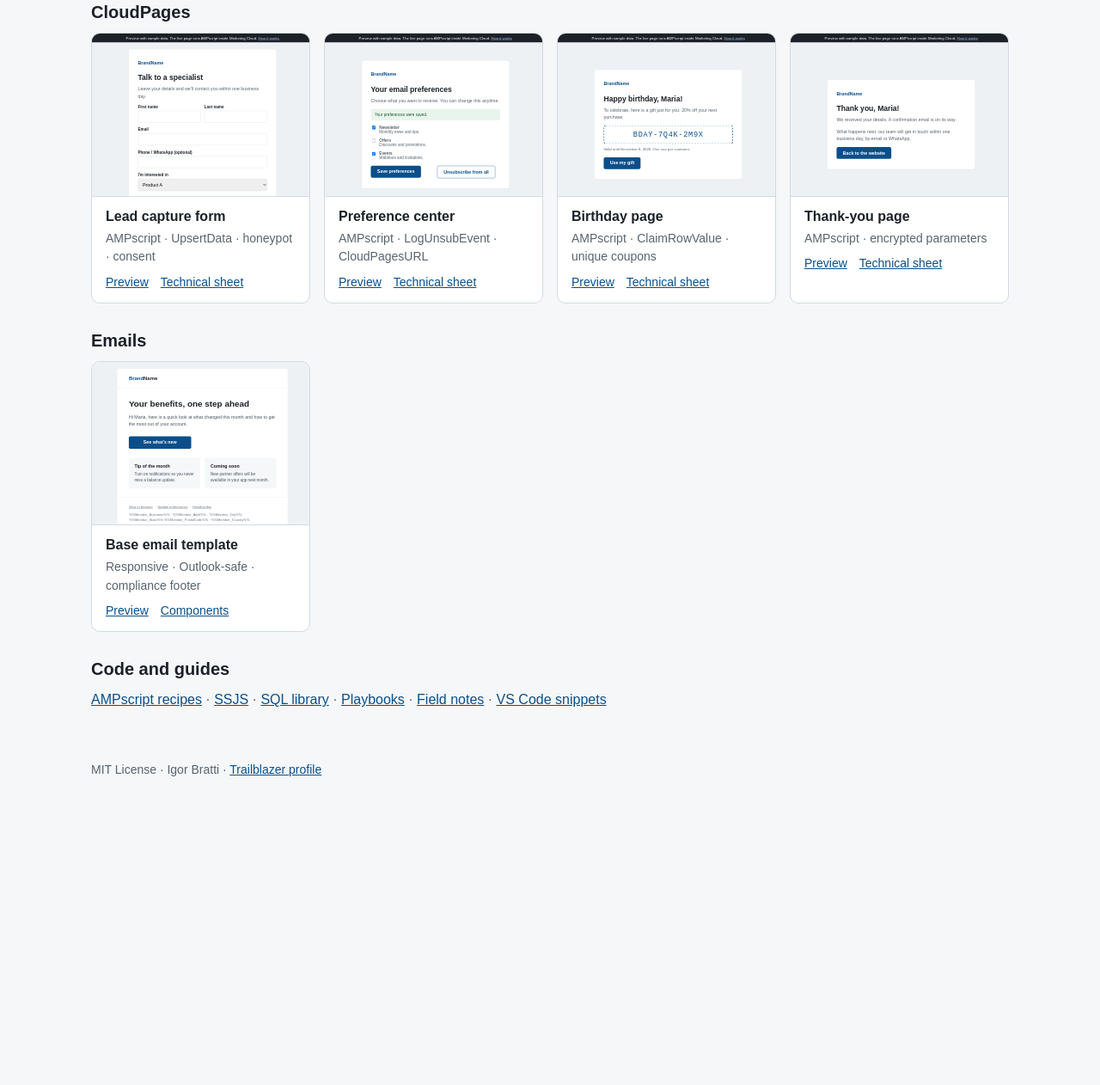
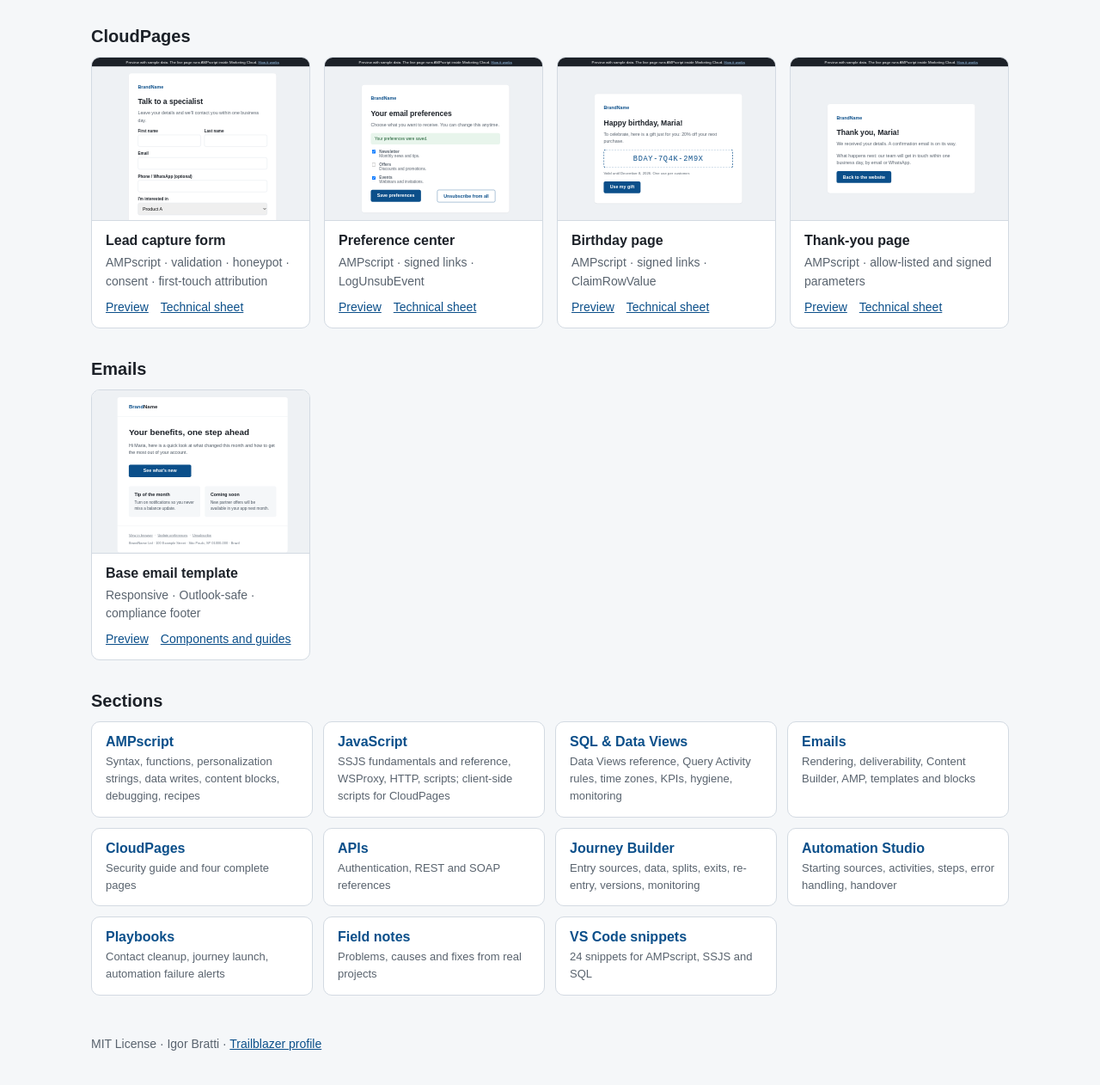
Before and after one commit to IgorBratti/sfmc-handbook, a plain HTML site: page index.html in a window 1280 px wide. Shown: the part 193-1455 px from the top of the page at 86% size. Before the commit the page ends 1136 px from the top, so only its background shows below. Drawn offline with Linux system fonts and the light colour scheme.

Commit message:
Update playbooks, field notes, snippets and root docs

```diff
--- a/index.html
+++ b/index.html
@@ -4,17 +4,18 @@
   <meta charset="utf-8">
   <meta name="viewport" content="width=device-width, initial-scale=1">
   <title>SFMC Handbook · Igor Bratti</title>
-  <meta name="description" content="Salesforce Marketing Cloud CloudPages, emails, AMPscript, SSJS, SQL and playbooks by Igor Bratti.">
+  <meta name="description" content="Salesforce Marketing Cloud reference and library by Igor Bratti: AMPscript, SSJS, SQL and Data Views, emails, CloudPages, APIs, Journey Builder, Automation Studio and playbooks.">
   <style>
     :root { --ink:#1c2128; --muted:#59636e; --accent:#0b4f8a; --bg:#f5f7f9; --line:#d3dae2; }
     * { box-sizing:border-box; }
     body { margin:0; font-family:Arial, Helvetica, sans-serif; color:var(--ink); background:var(--bg); }
-    header { max-width:1100px; margin:0 auto; padding:40px 16px 8px; }
+    header, main, footer { max-width:1100px; margin:0 auto; padding-left:16px; padding-right:16px; }
+    header { padding-top:40px; padding-bottom:8px; }
     h1 { margin:0 0 8px; font-size:30px; }
-    h2 { margin:32px 0 12px; font-size:20px; }
+    h2 { margin:36px 0 12px; font-size:20px; }
     p { margin:0 0 12px; color:var(--muted); line-height:1.55; }
     a { color:var(--accent); }
-    main { max-width:1100px; margin:0 auto; padding:0 16px 48px; }
+    main { padding-bottom:48px; }
     .grid { display:grid; grid-template-columns:repeat(auto-fill, minmax(250px, 1fr)); gap:16px; }
     .card { background:#fff; border:1px solid var(--line); border-radius:10px; overflow:hidden; display:flex; flex-direction:column; }
     .thumb { height:190px; overflow:hidden; border-bottom:1px solid var(--line); background:#eef1f4; }
@@ -22,15 +23,19 @@
     .body { padding:14px 16px 16px; }
     .body h3 { margin:0 0 6px; font-size:16px; }
     .body p { font-size:14px; margin:0 0 10px; }
-    .links { font-size:14px; display:flex; gap:14px; }
+    .links { font-size:14px; display:flex; gap:14px; flex-wrap:wrap; }
     .tags { font-size:12px; color:var(--muted); margin:0 0 8px; }
-    footer { max-width:1100px; margin:0 auto; padding:0 16px 40px; font-size:14px; color:var(--muted); }
+    .sections { display:grid; grid-template-columns:repeat(auto-fill, minmax(220px, 1fr)); gap:12px; }
+    .section { background:#fff; border:1px solid var(--line); border-radius:10px; padding:14px 16px; text-decoration:none; color:var(--ink); }
+    .section strong { display:block; margin-bottom:4px; color:var(--accent); }
+    .section span { font-size:13px; color:var(--muted); line-height:1.45; }
+    footer { padding-bottom:40px; font-size:14px; color:var(--muted); }
   </style>
 </head>
 <body>
   <header>
     <h1>Salesforce Marketing Cloud Handbook</h1>
-    <p>CloudPages, emails, AMPscript, SSJS, SQL and playbooks, with technical sheets and live previews.
+    <p>Reference, guides and copy-ready code for Marketing Cloud Engagement: AMPscript, SSJS, SQL and Data Views, emails, CloudPages, APIs, Journey Builder, Automation Studio and playbooks.
        Built by <a href="https://www.linkedin.com/in/igor-bratti/">Igor Bratti</a> ·
        <a href="https://github.com/IgorBratti/sfmc-handbook">Source on GitHub</a></p>
     <p>Previews use sample data. The real pages run AMPscript inside Marketing Cloud.</p>
@@ -40,22 +45,22 @@
     <div class="grid">
       <article class="card">
         <div class="thumb"><iframe src="cloudpages/lead-capture-form/preview.html" title="Lead capture form" loading="lazy" tabindex="-1"></iframe></div>
-        <div class="body"><h3>Lead capture form</h3><p class="tags">AMPscript · UpsertData · honeypot · consent</p>
+        <div class="body"><h3>Lead capture form</h3><p class="tags">AMPscript · validation · honeypot · consent · first-touch attribution</p>
           <div class="links"><a href="cloudpages/lead-capture-form/preview.html">Preview</a><a href="https://github.com/IgorBratti/sfmc-handbook/tree/main/cloudpages/lead-capture-form">Technical sheet</a></div></div>
       </article>
       <article class="card">
         <div class="thumb"><iframe src="cloudpages/preference-center/preview.html" title="Preference center" loading="lazy" tabindex="-1"></iframe></div>
-        <div class="body"><h3>Preference center</h3><p class="tags">AMPscript · LogUnsubEvent · CloudPagesURL</p>
+        <div class="body"><h3>Preference center</h3><p class="tags">AMPscript · signed links · LogUnsubEvent</p>
           <div class="links"><a href="cloudpages/preference-center/preview.html">Preview</a><a href="https://github.com/IgorBratti/sfmc-handbook/tree/main/cloudpages/preference-center">Technical sheet</a></div></div>
       </article>
       <article class="card">
         <div class="thumb"><iframe src="cloudpages/birthday-page/preview.html" title="Birthday page" loading="lazy" tabindex="-1"></iframe></div>
-        <div class="body"><h3>Birthday page</h3><p class="tags">AMPscript · ClaimRowValue · unique coupons</p>
+        <div class="body"><h3>Birthday page</h3><p class="tags">AMPscript · signed links · ClaimRowValue</p>
           <div class="links"><a href="cloudpages/birthday-page/preview.html">Preview</a><a href="https://github.com/IgorBratti/sfmc-handbook/tree/main/cloudpages/birthday-page">Technical sheet</a></div></div>
       </article>
       <article class="card">
         <div class="thumb"><iframe src="cloudpages/thank-you-page/preview.html" title="Thank-you page" loading="lazy" tabindex="-1"></iframe></div>
-        <div class="body"><h3>Thank-you page</h3><p class="tags">AMPscript · encrypted parameters</p>
+        <div class="body"><h3>Thank-you page</h3><p class="tags">AMPscript · allow-listed and signed parameters</p>
           <div class="links"><a href="cloudpages/thank-you-page/preview.html">Preview</a><a href="https://github.com/IgorBratti/sfmc-handbook/tree/main/cloudpages/thank-you-page">Technical sheet</a></div></div>
       </article>
     </div>
@@ -63,21 +68,26 @@
     <h2>Emails</h2>
     <div class="grid">
       <article class="card">
-        <div class="thumb"><iframe src="emails/templates/base-template.html" title="Base email template" loading="lazy" tabindex="-1"></iframe></div>
+        <div class="thumb"><iframe src="emails/templates/base-template-preview.html" title="Base email template" loading="lazy" tabindex="-1"></iframe></div>
         <div class="body"><h3>Base email template</h3><p class="tags">Responsive · Outlook-safe · compliance footer</p>
-          <div class="links"><a href="emails/templates/base-template.html">Preview</a><a href="https://github.com/IgorBratti/sfmc-handbook/tree/main/emails">Components</a></div></div>
+          <div class="links"><a href="emails/templates/base-template-preview.html">Preview</a><a href="https://github.com/IgorBratti/sfmc-handbook/tree/main/emails">Components and guides</a></div></div>
       </article>
     </div>
 
-    <h2>Code and guides</h2>
-    <p>
-      <a href="https://github.com/IgorBratti/sfmc-handbook/tree/main/ampscript">AMPscript recipes</a> ·
-      <a href="https://github.com/IgorBratti/sfmc-handbook/tree/main/ssjs">SSJS</a> ·
-      <a href="https://github.com/IgorBratti/sfmc-handbook/tree/main/sql">SQL library</a> ·
-      <a href="https://github.com/IgorBratti/sfmc-handbook/tree/main/playbooks">Playbooks</a> ·
-      <a href="https://github.com/IgorBratti/sfmc-handbook/tree/main/field-notes">Field notes</a> ·
-      <a href="https://github.com/IgorBratti/sfmc-handbook/tree/main/tools/vscode-snippets">VS Code snippets</a>
-    </p>
+    <h2>Sections</h2>
+    <div class="sections">
+      <a class="section" href="https://github.com/IgorBratti/sfmc-handbook/tree/main/ampscript"><strong>AMPscript</strong><span>Syntax, functions, personalization strings, data writes, content blocks, debugging, recipes</span></a>
+      <a class="section" href="https://github.com/IgorBratti/sfmc-handbook/tree/main/javascript"><strong>JavaScript</strong><span>SSJS fundamentals and reference, WSProxy, HTTP, scripts; client-side scripts for CloudPages</span></a>
+      <a class="section" href="https://github.com/IgorBratti/sfmc-handbook/tree/main/sql"><strong>SQL &amp; Data Views</strong><span>Data Views reference, Query Activity rules, time zones, KPIs, hygiene, monitoring</span></a>
+      <a class="section" href="https://github.com/IgorBratti/sfmc-handbook/tree/main/emails"><strong>Emails</strong><span>Rendering, deliverability, Content Builder, AMP, templates and blocks</span></a>
+      <a class="section" href="https://github.com/IgorBratti/sfmc-handbook/tree/main/cloudpages"><strong>CloudPages</strong><span>Security guide and four complete pages</span></a>
+      <a class="section" href="https://github.com/IgorBratti/sfmc-handbook/tree/main/apis"><strong>APIs</strong><span>Authentication, REST and SOAP references</span></a>
+      <a class="section" href="https://github.com/IgorBratti/sfmc-handbook/tree/main/journey-builder"><strong>Journey Builder</strong><span>Entry sources, data, splits, exits, re-entry, versions, monitoring</span></a>
+      <a class="section" href="https://github.com/IgorBratti/sfmc-handbook/tree/main/automation-studio"><strong>Automation Studio</strong><span>Starting sources, activities, steps, error handling, handover</span></a>
+      <a class="section" href="https://github.com/IgorBratti/sfmc-handbook/tree/main/playbooks"><strong>Playbooks</strong><span>Contact cleanup, journey launch, automation failure alerts</span></a>
+      <a class="section" href="https://github.com/IgorBratti/sfmc-handbook/tree/main/field-notes"><strong>Field notes</strong><span>Problems, causes and fixes from real projects</span></a>
+      <a class="section" href="https://github.com/IgorBratti/sfmc-handbook/tree/main/tools/vscode-snippets"><strong>VS Code snippets</strong><span>24 snippets for AMPscript, SSJS and SQL</span></a>
+    </div>
   </main>
   <footer>MIT License · Igor Bratti · <a href="https://www.salesforce.com/trailblazer/igor-bratti">Trailblazer profile</a></footer>
 </body>
```
Also changed, not shown: 18 other files.
